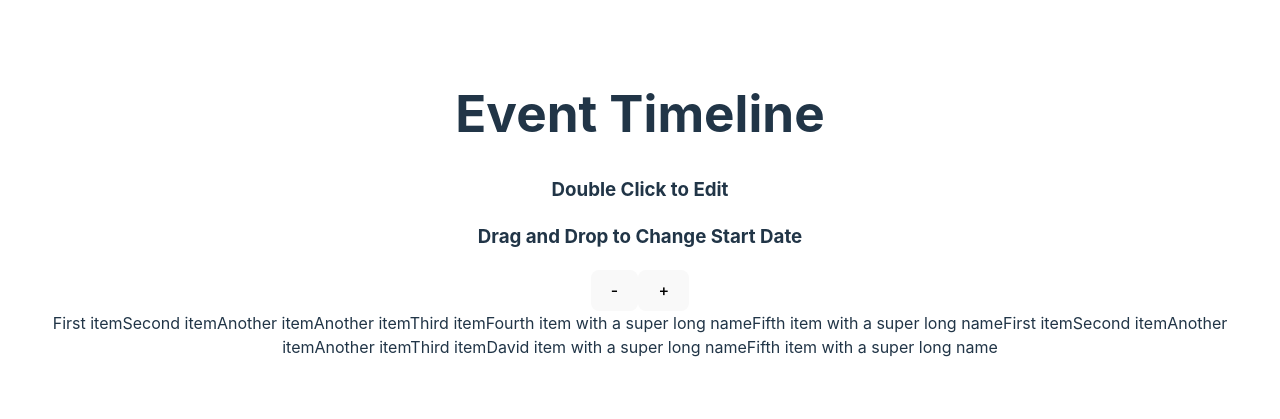
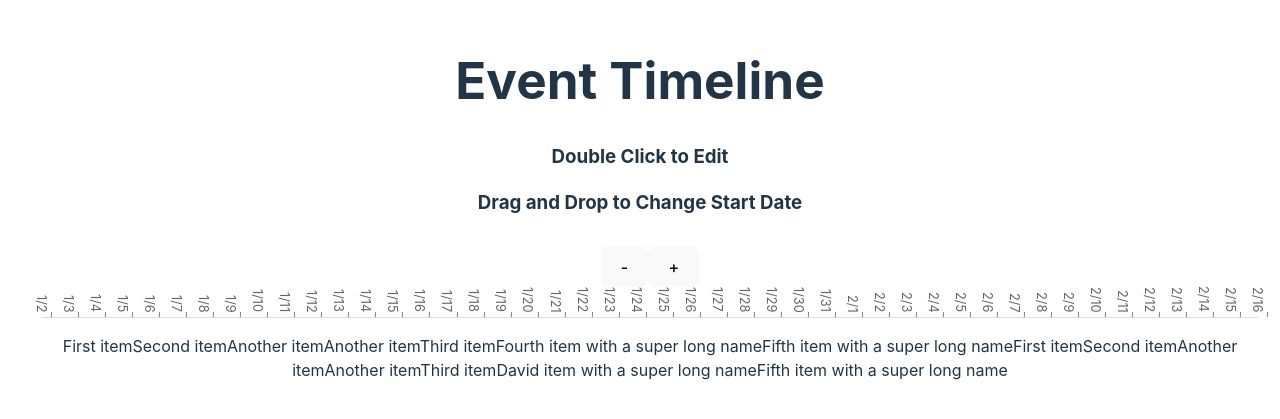
Before and after one commit to davisios/timeline, a React (Vite) app: page / in a window 1280 px wide. Shown: the part 195-614 px from the top of the page. Built offline with nearby package versions, Linux system fonts and the light colour scheme.

Commit message:
refactor file paths and import statements

```diff
--- a/src/App.jsx
+++ b/src/App.jsx
@@ -1,4 +1,4 @@
-import Timeline from './Timeline';
+import Timeline from './components/Timeline';
 import './App.css';
 import { EventProvider } from './context/EventContext';
 
--- /dev/null
+++ b/src/components/Timeline.css
@@ -0,0 +1,10 @@
+.timeline-container {
+  padding: 10px;
+  width: 100%;
+  height: 100%;
+  position: relative;
+}
+
+.zoom-controls {
+  margin-bottom: 30px;
+}
--- a/src/Timeline.jsx
+++ b/src/components/Timeline.jsx
@@ -1,6 +1,7 @@
 import { useState } from 'react';
-import { useEvents } from './context/EventContext';
-
+import { useEvents } from '../context/EventContext';
+import './Timeline.css';
+import DateMarkers from './DateMarkers';
 const Timeline = () => {
   const { events } = useEvents();
   const [scale, setScale] = useState(1);
@@ -14,6 +15,10 @@ const Timeline = () => {
         <button onClick={() => adjustScale(-0.5)}>-</button>
         <button onClick={() => adjustScale(0.5)}>+</button>
       </div>
+
+      <DateMarkers scale={scale} />
+
+
       <div className="timeline">
         {events.map((event, index) => (
           <span key={index}  >{event.name}</span>
```
